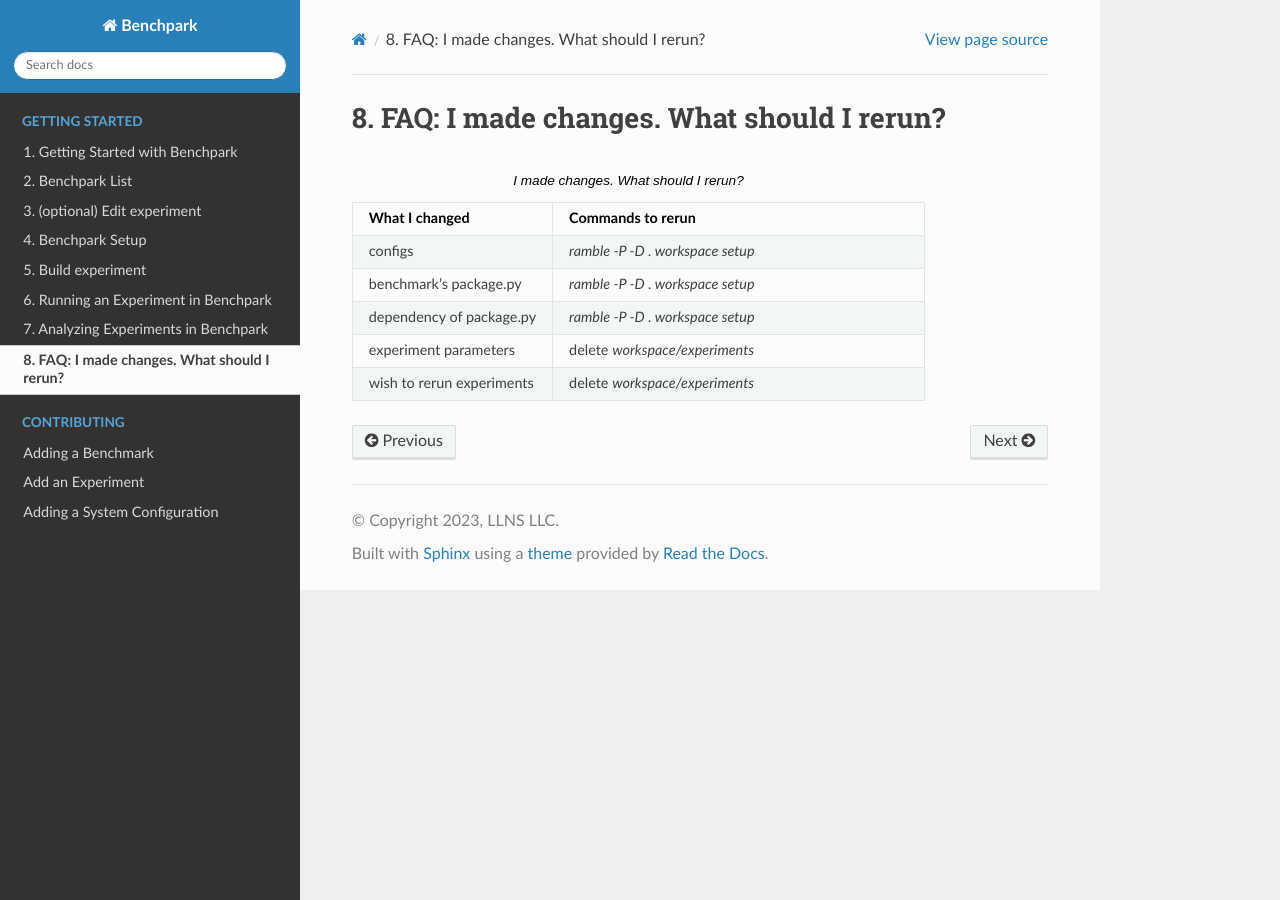
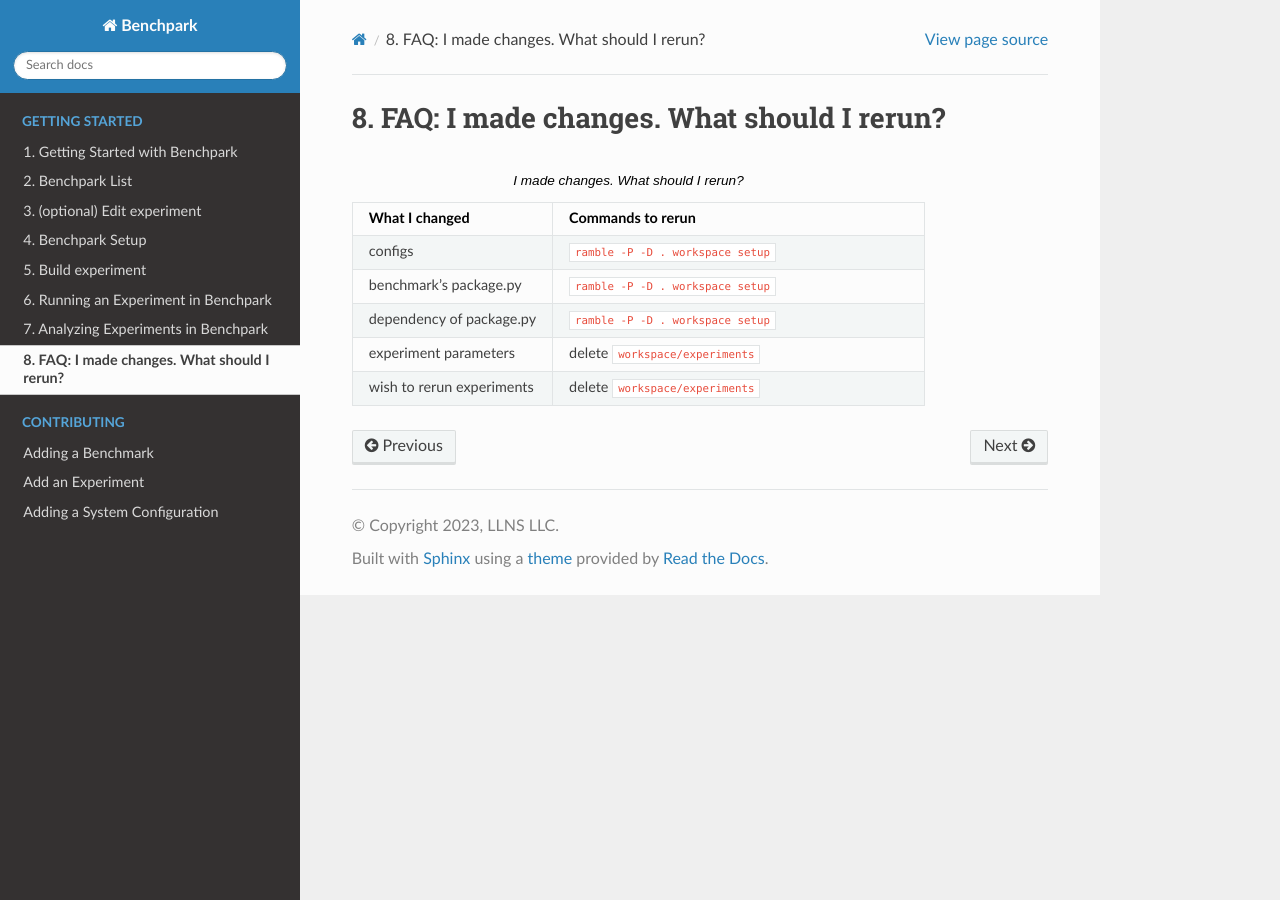
Before and after one commit to LLNL/benchpark, a Sphinx documentation site: the page built from docs/FAQ-what-to-rerun.rst, in a window 1280 px wide. Built offline with Sphinx 7.4.7 and the Read the Docs theme 2.0.0, drawn with Linux system fonts in a browser that asks for light colours.

Commit message:
docs formatting updates

```diff
--- a/docs/5-build-experiment.rst
+++ b/docs/5-build-experiment.rst
@@ -28,5 +28,5 @@ Ramble will build the source code and set up the following workspace directory s
                                         execute_experiment
 
 
-If you change any build instructions, rerun the `ramble -P -D . workspace setup` command
+If you change any build instructions, rerun the ``ramble -P -D . workspace setup`` command
 to re-setup the workspace and rebuild the binaries as necessary.
--- a/docs/6-run-experiment.rst
+++ b/docs/6-run-experiment.rst
@@ -35,4 +35,5 @@ An experiment instance can also be executed individually by directly invoking it
 Note that re-running the experiment may overwrite any existing output files in the directory.
 Further, if the benchmark has restart capability, existing output may alter the experiments
 benchpark would run in the second run.  Generally, we would advise the user to remove the
-`$workspace/experiments` directory before re-running the experiments using `ramble -P -D . on`.
+``$workspace/experiments`` directory before re-running the experiments using
+``ramble -P -D . on``.
--- a/docs/FAQ-what-to-rerun.rst
+++ b/docs/FAQ-what-to-rerun.rst
@@ -1,6 +1,6 @@
-=======================
+==========================================
 FAQ: I made changes.  What should I rerun?
-=======================
+==========================================
 
 .. list-table:: I made changes.  What should I rerun?
    :widths: 35 65
@@ -9,12 +9,12 @@ FAQ: I made changes.  What should I rerun?
    * - What I changed
      - Commands to rerun
    * - configs
-     - `ramble -P -D . workspace setup`
+     - ``ramble -P -D . workspace setup``
    * - benchmark's package.py
-     - `ramble -P -D . workspace setup`
+     - ``ramble -P -D . workspace setup``
    * - dependency of package.py
-     - `ramble -P -D . workspace setup`
+     - ``ramble -P -D . workspace setup``
    * - experiment parameters
-     - delete `workspace/experiments`
+     - delete ``workspace/experiments``
    * - wish to rerun experiments
-     - delete `workspace/experiments`
+     - delete ``workspace/experiments``
```
